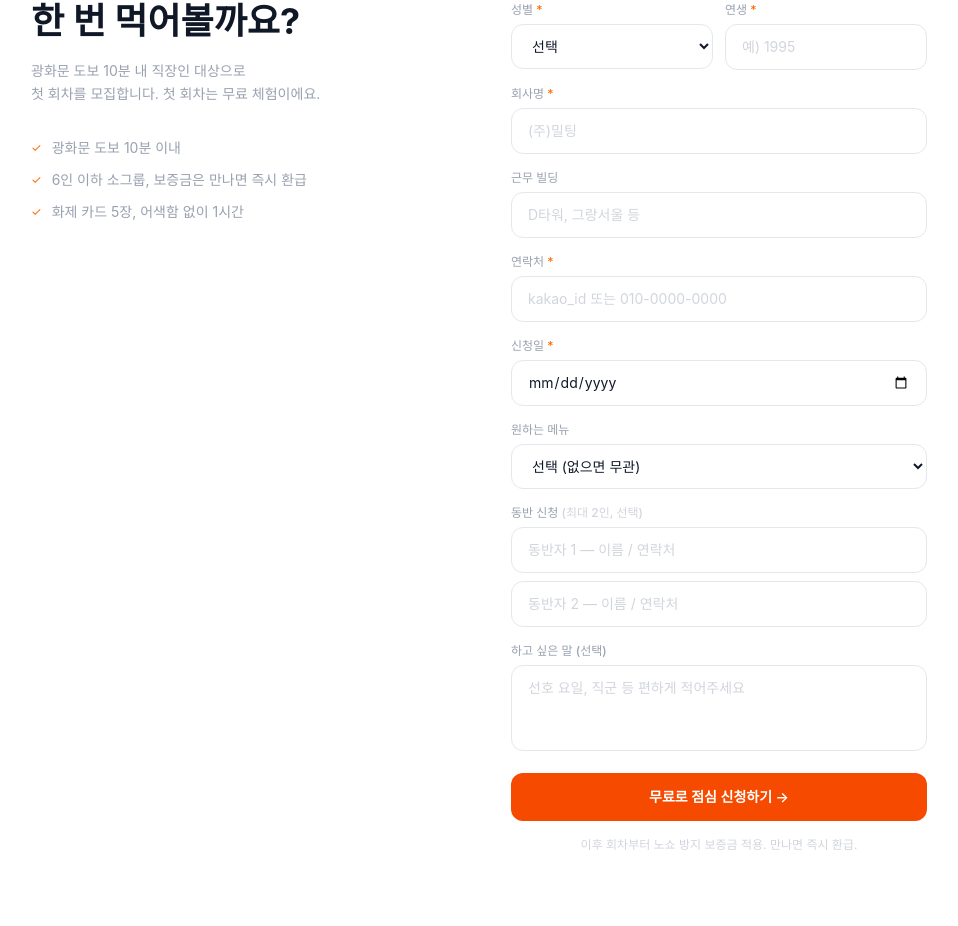
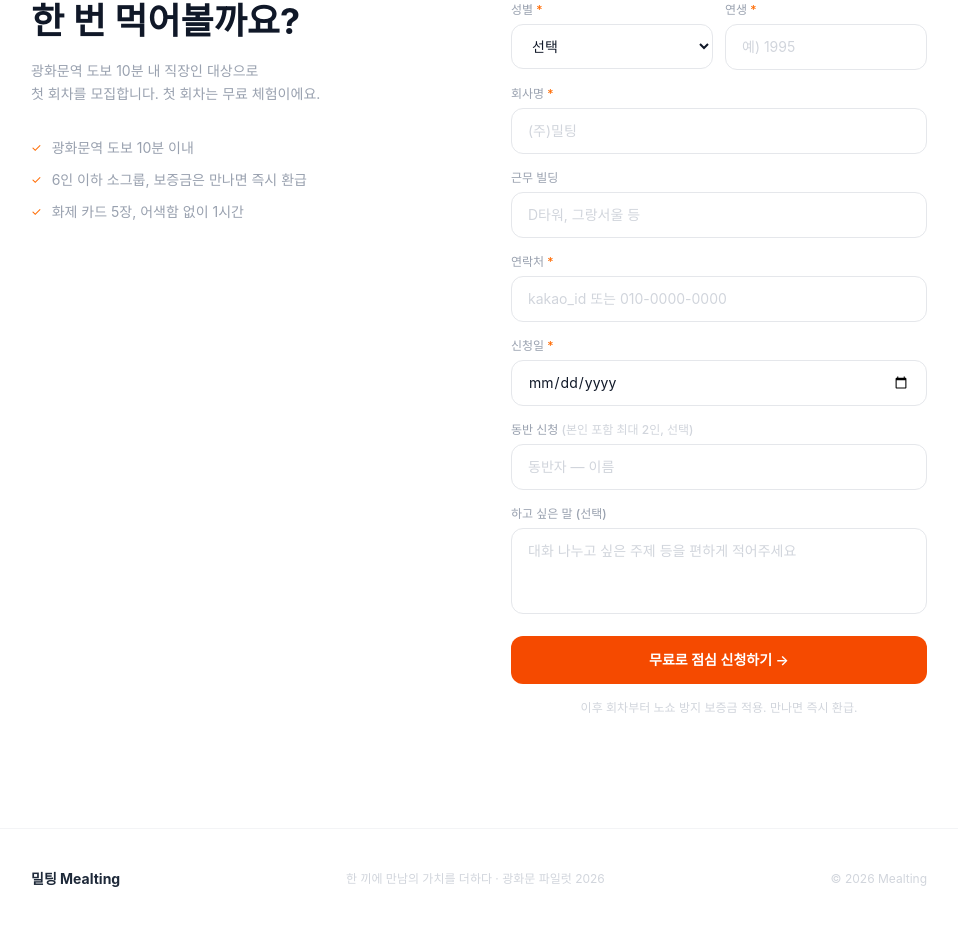
Before and after one commit to luckandy1234-cmyk/landing, a Next.js app: page / in a window 1280 px wide. Shown: the part 3395-4321 px from the top of the page, without its empty margins (161-1119 px from the left). Built offline with nearby package versions, Linux system fonts and the light colour scheme.

Commit message:
사전신청 폼 수정

```diff
--- a/components/SignupForm.tsx
+++ b/components/SignupForm.tsx
@@ -11,9 +11,7 @@ type FormData = {
   gender: string;
   birthYear: string;
   applyDate: string;
-  menu: string;
   companion1: string;
-  companion2: string;
   memo: string;
 };
 
@@ -22,8 +20,8 @@ type Status = "idle" | "loading" | "success" | "error";
 export default function SignupForm() {
   const [form, setForm] = useState<FormData>({
     name: "", company: "", building: "", role: "", contact: "",
-    gender: "", birthYear: "", applyDate: "", menu: "",
-    companion1: "", companion2: "", memo: "",
+    gender: "", birthYear: "", applyDate: "",
+    companion1: "", memo: "",
   });
   const [status, setStatus] = useState<Status>("idle");
   const [errorMsg, setErrorMsg] = useState("");
@@ -46,7 +44,7 @@ export default function SignupForm() {
         throw new Error(data.error || "신청 중 오류가 발생했습니다.");
       }
       setStatus("success");
-      setForm({ name: "", company: "", building: "", role: "", contact: "", gender: "", birthYear: "", applyDate: "", menu: "", companion1: "", companion2: "", memo: "" });
+      setForm({ name: "", company: "", building: "", role: "", contact: "", gender: "", birthYear: "", applyDate: "", companion1: "", memo: "" });
     } catch (err) {
       setStatus("error");
       setErrorMsg(err instanceof Error ? err.message : "오류가 발생했습니다.");
@@ -54,7 +52,6 @@ export default function SignupForm() {
   };
 
   const roles = ["개발·IT", "디자인", "마케팅·브랜드", "영업·BD", "기획·PM", "경영·전략", "재무·회계", "HR", "법무", "기타"];
-  const menus = ["한식", "일식", "중식", "양식", "분식", "아무거나 OK"];
 
   const inputClass = "w-full border border-gray-200 rounded-xl px-4 py-3 text-sm text-gray-900 placeholder-gray-300 focus:outline-none focus:border-orange-400 focus:ring-1 focus:ring-orange-200 transition";
 
@@ -69,11 +66,11 @@ export default function SignupForm() {
             좋은 점심<br />한 번 먹어볼까요?
           </h2>
           <p className="text-gray-400 text-sm leading-relaxed mb-8">
-            광화문 도보 10분 내 직장인 대상으로<br />첫 회차를 모집합니다. 첫 회차는 무료 체험이에요.
+            광화문역 도보 10분 내 직장인 대상으로<br />첫 회차를 모집합니다. 첫 회차는 무료 체험이에요.
           </p>
           <div className="space-y-3 text-sm text-gray-400">
             {[
-              "광화문 도보 10분 이내",
+              "광화문역 도보 10분 이내",
               "6인 이하 소그룹, 보증금은 만나면 즉시 환급",
               "화제 카드 5장, 어색함 없이 1시간",
             ].map((t) => (
@@ -118,7 +115,6 @@ export default function SignupForm() {
                     <option value="">선택</option>
                     <option value="남성">남성</option>
                     <option value="여성">여성</option>
-                    <option value="기타">기타</option>
                   </select>
                 </div>
                 <div>
@@ -151,28 +147,16 @@ export default function SignupForm() {
                 <input type="date" name="applyDate" value={form.applyDate} onChange={handleChange} required className={inputClass} />
               </div>
 
-              {/* 원하는 메뉴 */}
-              <div>
-                <label className="block text-xs text-gray-400 font-medium mb-1.5">원하는 메뉴</label>
-                <select name="menu" value={form.menu} onChange={handleChange} className={inputClass}>
-                  <option value="">선택 (없으면 무관)</option>
-                  {menus.map((m) => <option key={m} value={m}>{m}</option>)}
-                </select>
-              </div>
-
               {/* 동반 신청 */}
               <div>
-                <label className="block text-xs text-gray-400 font-medium mb-1.5">동반 신청 <span className="text-gray-300">(최대 2인, 선택)</span></label>
-                <div className="space-y-2">
-                  <input type="text" name="companion1" value={form.companion1} onChange={handleChange} placeholder="동반자 1 — 이름 / 연락처" className={inputClass} />
-                  <input type="text" name="companion2" value={form.companion2} onChange={handleChange} placeholder="동반자 2 — 이름 / 연락처" className={inputClass} />
-                </div>
+                <label className="block text-xs text-gray-400 font-medium mb-1.5">동반 신청 <span className="text-gray-300">(본인 포함 최대 2인, 선택)</span></label>
+                <input type="text" name="companion1" value={form.companion1} onChange={handleChange} placeholder="동반자 — 이름" className={inputClass} />
               </div>
 
               {/* 메모 */}
               <div>
                 <label className="block text-xs text-gray-400 font-medium mb-1.5">하고 싶은 말 (선택)</label>
-                <textarea name="memo" value={form.memo} onChange={handleChange} rows={3} placeholder="선호 요일, 직군 등 편하게 적어주세요" className={`${inputClass} resize-none`} />
+                <textarea name="memo" value={form.memo} onChange={handleChange} rows={3} placeholder="대화 나누고 싶은 주제 등을 편하게 적어주세요" className={`${inputClass} resize-none`} />
               </div>
 
               {status === "error" && (
```
